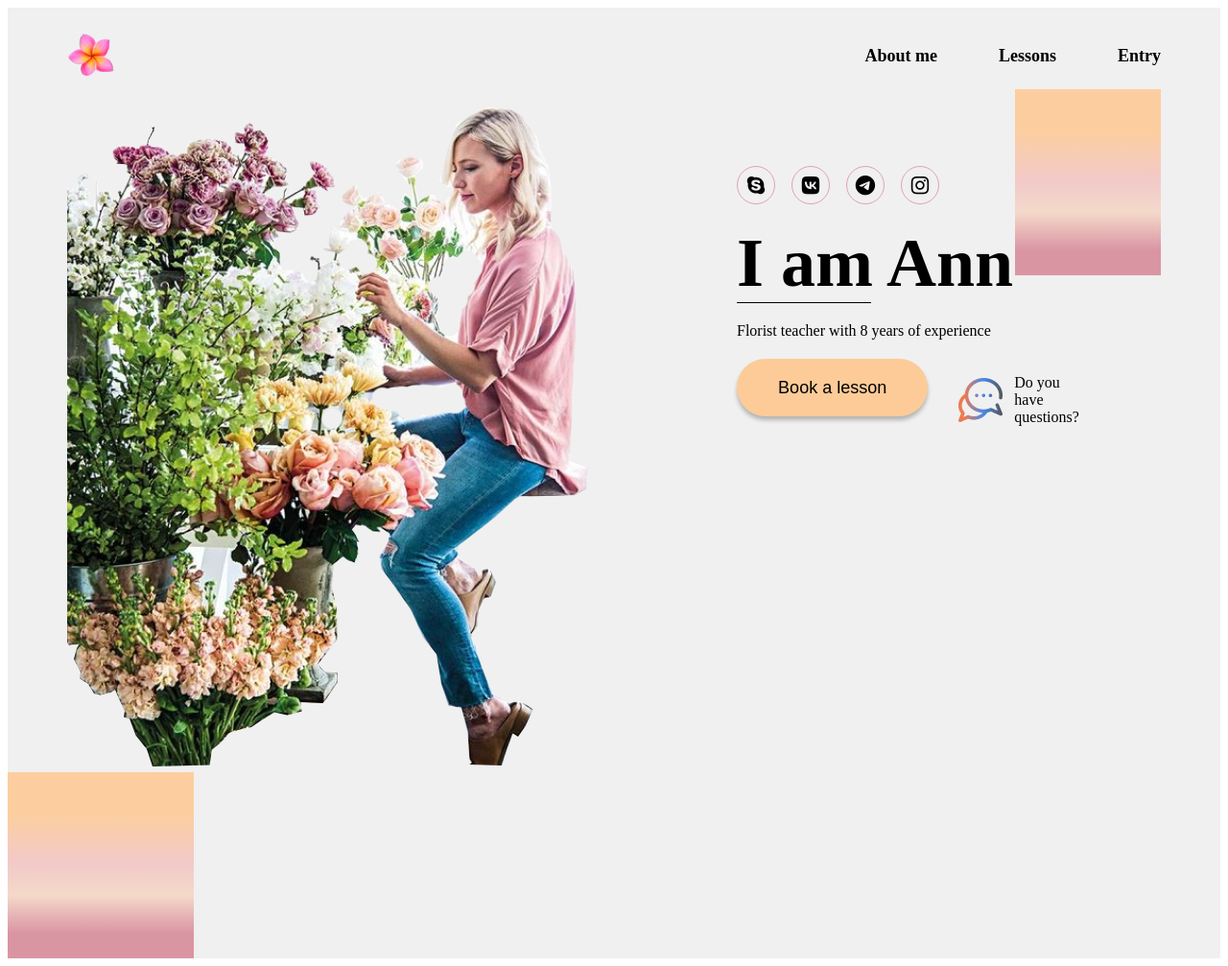
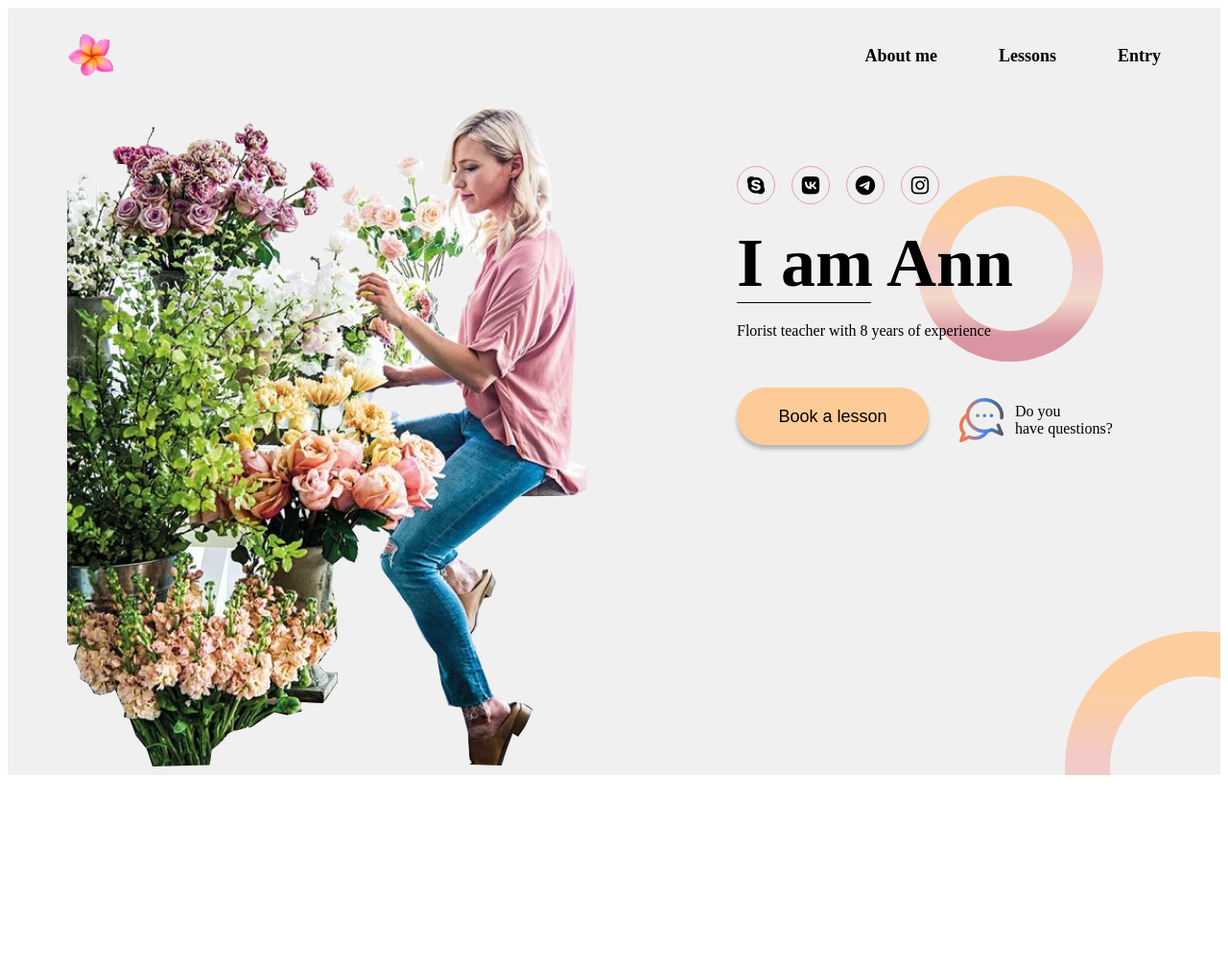
Before and after one commit to Mariyq1/florist-app, a plain HTML site: page index.html in a window 1280 px wide. Shown: the whole page at 96% size. After the commit the page ends 816 px from the top, so only its background shows below. Drawn offline with Linux system fonts and the light colour scheme.

Commit message:
Finish main section

```diff
--- a/sass/style.sass
+++ b/sass/style.sass
@@ -24,6 +24,14 @@ $color-orange: #FDCB98
         position: relative
         display: flex
         flex-direction: row
+    &__first-elipse
+        position: absolute
+        top: 90px
+        right: 60px
+    &__second-elipse
+        position: absolute
+        right: -120px
+        top: 650px
 .nav-menu
     &__list
 
@@ -44,9 +52,10 @@ $color-orange: #FDCB98
     width: 500px
     top: 80px
     right: -100px
+    z-index: 5
     &__text
         font-size: 16px
-        margin-bottom: 20px
+        margin-bottom: 50px
 .title
     font-size: 72px
     position: relative
@@ -97,3 +106,18 @@ $color-orange: #FDCB98
     width: 194px
     height: 194px
     background: linear-gradient(180deg, #FCCE9F 22.4%, rgba(244, 150, 149, 0.43) 48.96%, rgba(248, 194, 163, 0.5) 66.15%, #DA95A3 86.46%)
+    border-radius: 150px
+    display: flex
+    justify-content: center
+    align-items: center
+    &_dig
+        width: 282px
+        height: 282px
+    &__subtract
+        width: 130px
+        height: 130px
+        background: #F0F0F0
+        border-radius: 150px
+        &_big
+            width: 188px
+            height: 188px
```
Also changed, not shown: sass/style.css, 1 other file.
